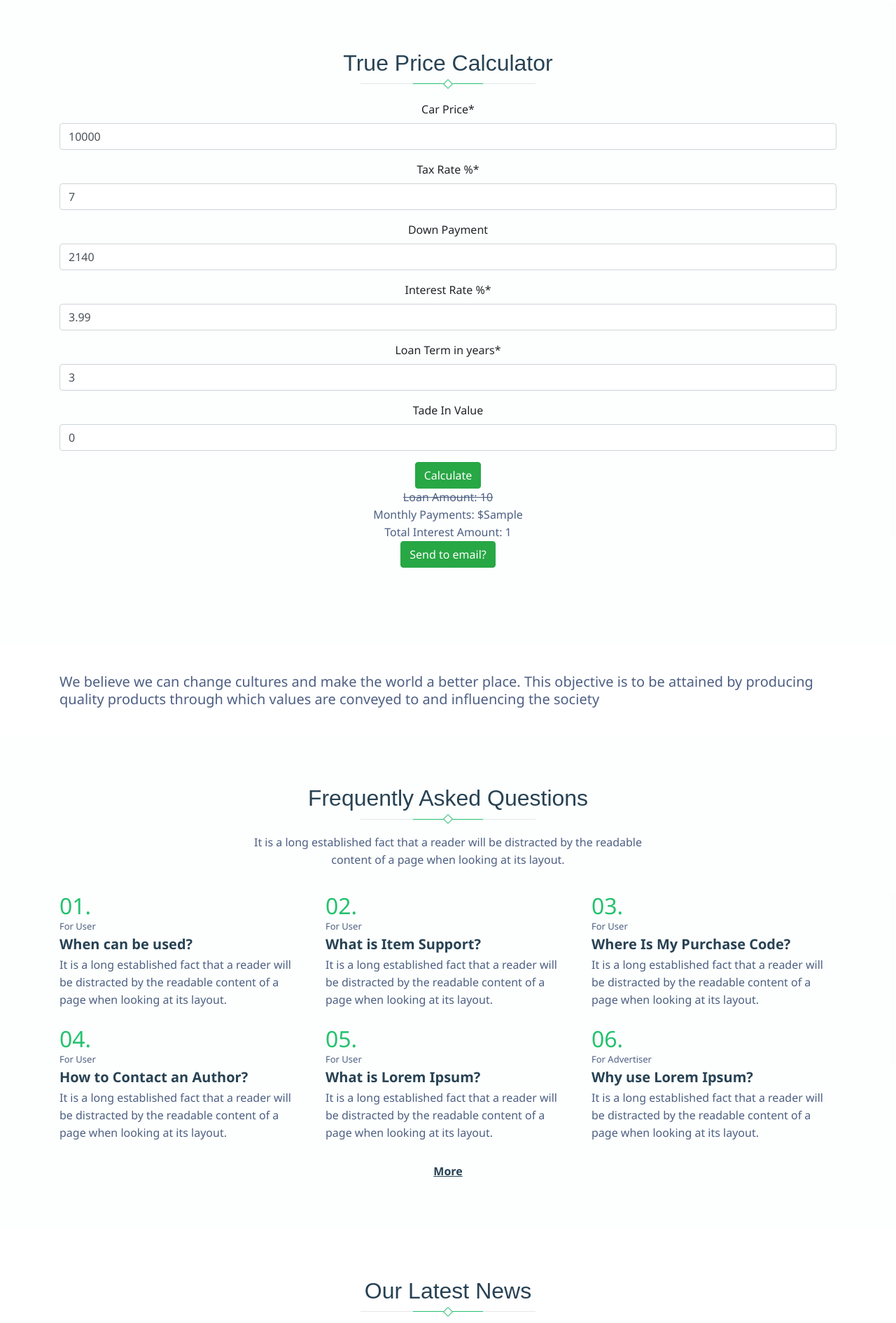
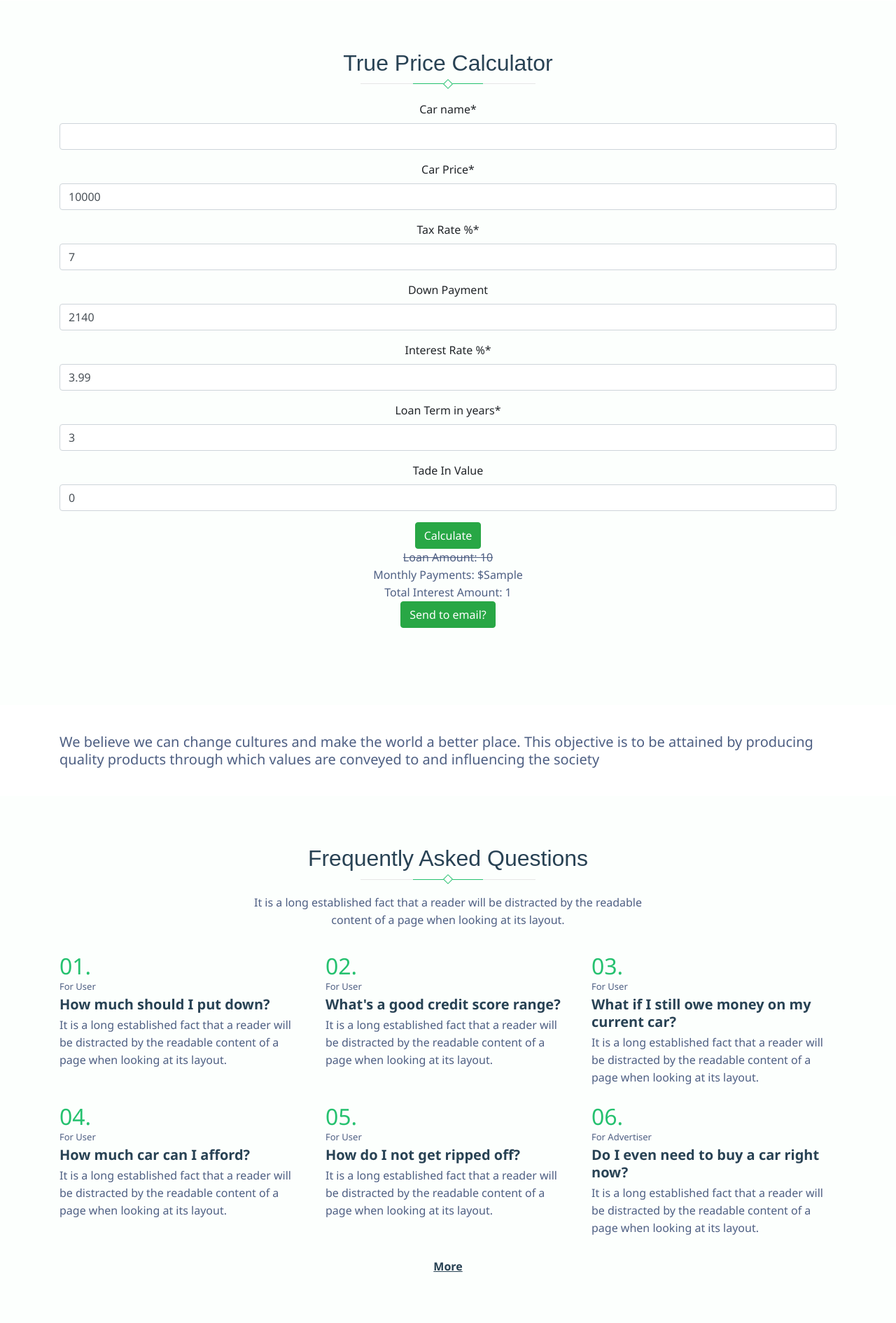
Before and after one commit to HyflerSD/Trueprice, a Django app: template templates/index.html in a window 1280 px wide. Shown: the part 759-2649 px from the top of the page at 70% size. Run offline with Django 3.2, Linux system fonts and the light colour scheme; tables that the repository leaves empty hold one stand-in row (values such as "Sample post"); the template is opened without the code that fills it: values that come from a table or form of the project are taken from there, most other values are stand-ins (such as "Sample title", 1, 10 or a date in 2020); parts of the project's set-up code (start-up, migrations or seed data) failed here and were passed over; some libraries are stand-ins or nearby versions.

Commit message:
Prelaunch final

```diff
--- a/pages/forms.py
+++ b/pages/forms.py
@@ -1,7 +1,8 @@
 from django import forms
 from django.forms import  ModelForm
+from users.models import CarCalculatorModel
 
-class CarCalculatorForm(forms.Form):
+class CarCalculatorForm(forms.ModelForm):
     car_price = forms.IntegerField(
         label = 'Car Price',
         required=True,
@@ -41,6 +42,9 @@ class CarCalculatorForm(forms.Form):
         min_value=0,
         initial=0,
     )
+    class Meta:
+        model = CarCalculatorModel
+        fields = '__all__'
 
 class FeedBackForm(forms.Form):
     name = forms.CharField(
@@ -48,3 +52,7 @@ class FeedBackForm(forms.Form):
         max_length=50)
     email = forms.EmailField(required=True)
     comment = forms.CharField(widget=forms.Textarea)
+
+class PersonForm(forms.ModelForm):
+    first_name = forms.CharField(max_length=50)
+    last_name = forms.CharField(max_length=50)
--- a/pages/views.py
+++ b/pages/views.py
@@ -25,12 +25,15 @@ class HomePageView(TemplateView):
     def post(self, request):
         form = CarCalculatorForm(request.POST)
         if form.is_valid():
+            form.save()
             car_price = form.cleaned_data["car_price"]
             tax_rate = float(form.cleaned_data["tax_rate"])
             downpayment = form.cleaned_data["down_payment"]
             loan_term = form.cleaned_data["loan_term_in_years"]
             apr = float(form.cleaned_data["interest_rate"])
             trade_value = form.cleaned_data["trade_in_value"]
+            # if use
+
             if 'calc' in request.POST:
                 loan_amount = int(((tax_rate*0.01) * (car_price)) + car_price) - (downpayment + trade_value)
                 interest = ((apr * 0.01)/12)
@@ -73,6 +76,9 @@ class FeedBackPageView(TemplateView):
 
     def post(self, request):
         form = FeedBackForm(request.POST)
+        name = form.cleaned_data["name"]
+        email = form.changed_data["email"]
+        comment = form.cleaned_data["comment"]
         if form.is_valid():
             return render(request, 'index.html')
 
--- a/templates/index.html
+++ b/templates/index.html
@@ -77,8 +77,9 @@
 								<p><s>Loan Amount: {{ loan_amount }}</s><p>
 								<p>Monthly Payments: ${{ monthly_payment }}</p>
 								<p>Total Interest Amount: {{ total_interest_amount }}</p>
+								<button class="btn btn-success" name="save-form" type="submit">Send to email?</button>
 							</div>
-							<button class="btn btn-success" name="calc" type="submit">Send to email?</button>
+
 							<div>
 
 							</div>
@@ -123,7 +124,7 @@
 							</div>
 							<div class="faq-details">
 								<p class="title">For User</p>
-								<h5>When can be used?</h5>
+								<h5>How much should I put down?</h5>
 								<p class="description">
 									It is a long established fact that a reader will be distracted by the readable content of a page when
 									looking at its layout.
@@ -138,7 +139,7 @@
 							</div>
 							<div class="faq-details">
 								<p class="title">For User</p>
-								<h5>What is Item Support?</h5>
+								<h5>What's a good credit score range?</h5>
 								<p class="description">
 									It is a long established fact that a reader will be distracted by the readable content of a page when
 									looking at its layout.
@@ -153,7 +154,7 @@
 							</div>
 							<div class="faq-details">
 								<p class="title">For User</p>
-								<h5>Where Is My Purchase Code?</h5>
+								<h5>What if I still owe money on my current car?</h5>
 								<p class="description">
 									It is a long established fact that a reader will be distracted by the readable content of a page when
 									looking at its layout.
@@ -168,7 +169,7 @@
 							</div>
 							<div class="faq-details">
 								<p class="title">For User</p>
-								<h5>How to Contact an Author?</h5>
+								<h5>How much car can I afford?</h5>
 								<p class="description">
 									It is a long established fact that a reader will be distracted by the readable content of a page when
 									looking at its layout.
@@ -183,7 +184,7 @@
 							</div>
 							<div class="faq-details">
 								<p class="title">For User</p>
-								<h5>What is Lorem Ipsum?</h5>
+								<h5>How do I not get ripped off?</h5>
 								<p class="description">
 									It is a long established fact that a reader will be distracted by the readable content of a page when
 									looking at its layout.
@@ -198,7 +199,7 @@
 							</div>
 							<div class="faq-details">
 								<p class="title">For Advertiser</p>
-								<h5>Why use Lorem Ipsum?</h5>
+								<h5>Do I even need to buy a car right now?</h5>
 								<p class="description">
 									It is a long established fact that a reader will be distracted by the readable content of a page when
 									looking at its layout.
--- a/users/models.py
+++ b/users/models.py
@@ -3,3 +3,29 @@ from django.contrib.auth.models import AbstractUser
 
 class CustomUser(AbstractUser):
     pass
+
+class CarCalculatorModel(models.Model):
+    car_name = models.CharField(
+        max_length=40)
+    car_price = models.IntegerField(
+        default=0
+    )
+    tax_rate = models.DecimalField(
+        default=0,
+        decimal_places=1,
+        max_digits=9,
+        )
+    down_payment = models.IntegerField(
+        default=0
+    )
+    interest_rate = models.DecimalField(
+        default=0,
+        decimal_places=2,
+        max_digits=9,
+)
+    loan_term_in_years = models.IntegerField(
+        default=0,
+    )
+    trade_in_value = models.IntegerField()
+    def __str__(self):
+        return self.car_name
```
Also changed, not shown: TruePrice/settings.py (+15 -2 lines), pages/models.py (+14 -1 lines), requirements.txt (added, +20 -0 lines), users/admin.py (+6 -3 lines), __init__.py (added), db.sqlite3, users/migrations/0007_carcalculatormodel.py (added), users/migrations/0008_delete_carcalculatormodel.py (added), users/migrations/0009_person.py, users/migrations/0010_auto_20200813_1000.py (added), users/migrations/0011_auto_20200813_1018.py (added), users/migrations/0012_auto_20200816_1402.py (added), 3 other files.
